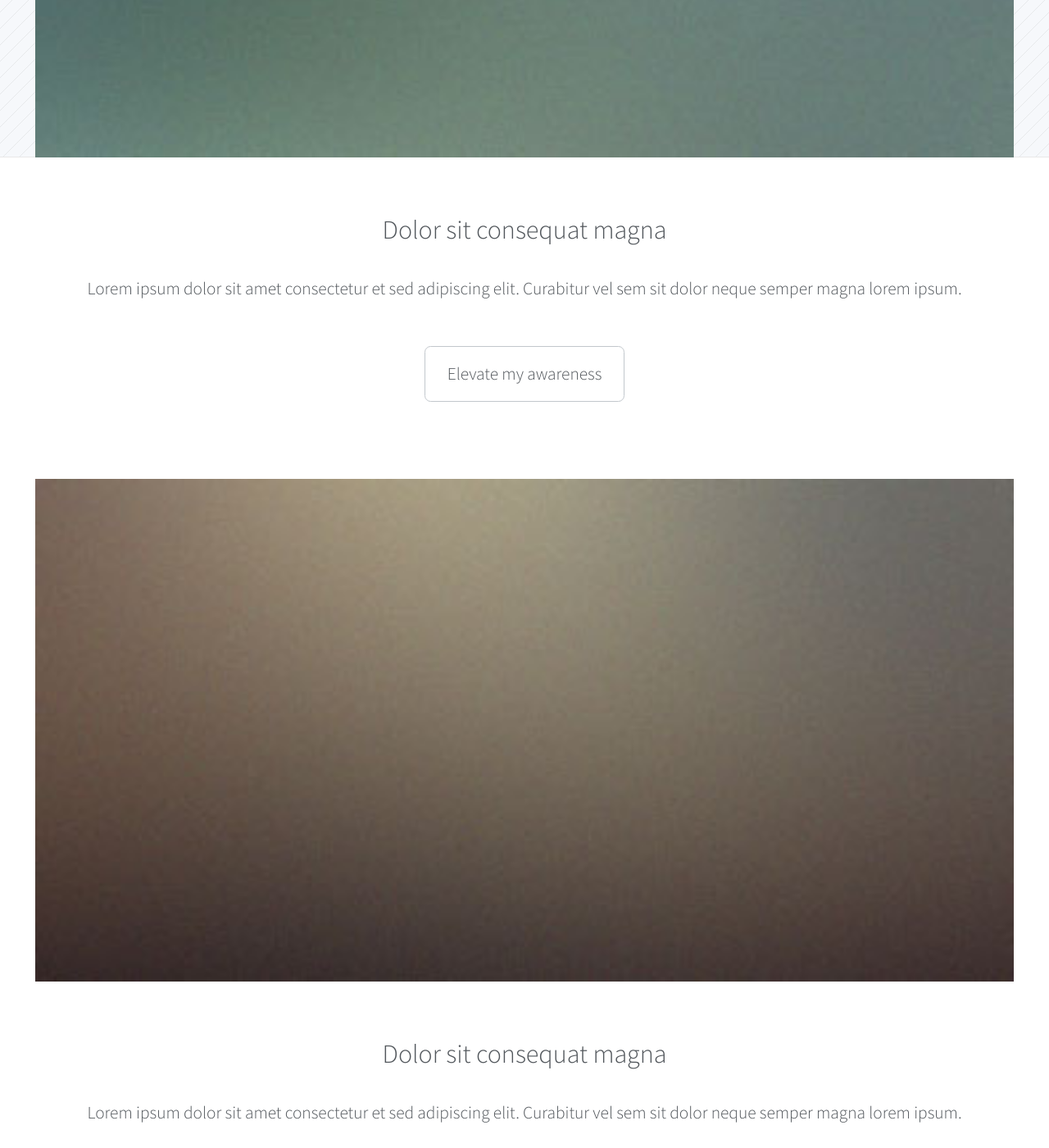
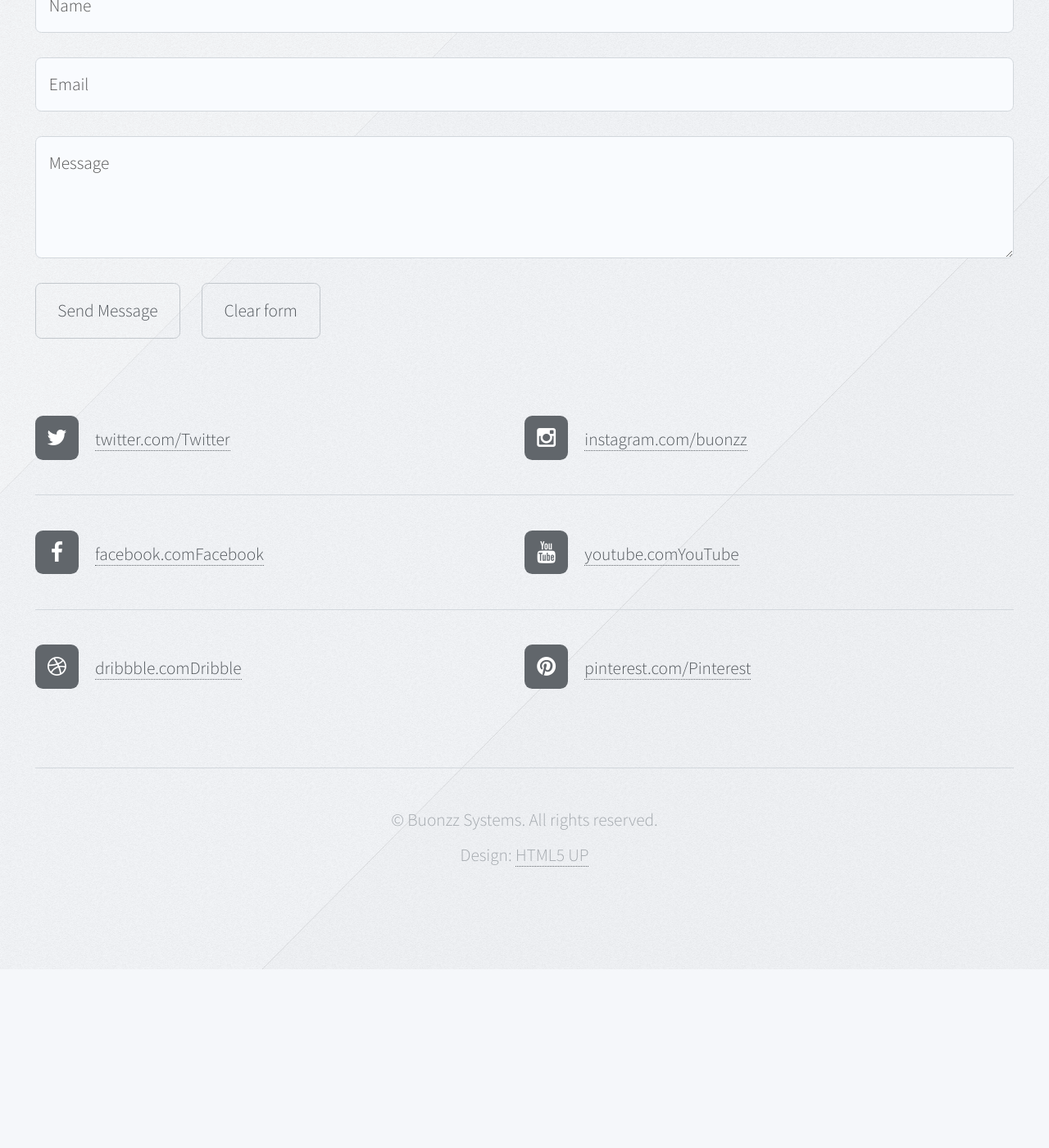
Before and after one commit to buonzz-systems/buonzz-systems.github.io, a Jekyll site: the page built from products/homestead-installers/index.html, in a window 1280 px wide and 1400 px high, scrolled down 3426 px. Shown: the whole window at 82% size. Built offline with Jekyll 4.4.1, drawn with Linux system fonts in a browser that asks for light colours; nearby versions of some CDN libraries; after the commit the page ends 4608 px from its top, so only the background shows below that; some of the changed text lies outside the part shown.

Commit message:
removed placeholders at the bottom

```diff
--- a/products/homestead-installers/index.html
+++ b/products/homestead-installers/index.html
@@ -103,45 +103,4 @@ git pull origin master
 
 		</div>
 	</div>
-	<div class="row features">
-		<section class="4u 12u(narrower) feature">
-			<div class="image-wrapper first">
-				<a href="#" class="image featured"><img src="{{ site.url }}/images/pic03.jpg" alt="" /></a>
-			</div>
-			<header>
-				<h3>Dolor sit consequat magna</h3>
-			</header>
-			<p>Lorem ipsum dolor sit amet consectetur et sed adipiscing elit. Curabitur
-			vel sem sit dolor neque semper magna lorem ipsum.</p>
-			<ul class="actions">
-				<li><a href="#" class="button">Elevate my awareness</a></li>
-			</ul>
-		</section>
-		<section class="4u 12u(narrower) feature">
-			<div class="image-wrapper">
-				<a href="#" class="image featured"><img src="{{ site.url }}/images/pic04.jpg" alt="" /></a>
-			</div>
-			<header>
-				<h3>Dolor sit consequat magna</h3>
-			</header>
-			<p>Lorem ipsum dolor sit amet consectetur et sed adipiscing elit. Curabitur
-			vel sem sit dolor neque semper magna lorem ipsum.</p>
-			<ul class="actions">
-				<li><a href="#" class="button">Elevate my awareness</a></li>
-			</ul>
-		</section>
-		<section class="4u 12u(narrower) feature">
-			<div class="image-wrapper">
-				<a href="#" class="image featured"><img src="{{ site.url }}/images/pic05.jpg" alt="" /></a>
-			</div>
-			<header>
-				<h3>Dolor sit consequat magna</h3>
-			</header>
-			<p>Lorem ipsum dolor sit amet consectetur et sed adipiscing elit. Curabitur
-			vel sem sit dolor neque semper magna lorem ipsum.</p>
-			<ul class="actions">
-				<li><a href="#" class="button">Elevate my awareness</a></li>
-			</ul>
-		</section>
-	</div>
 </div>
```
